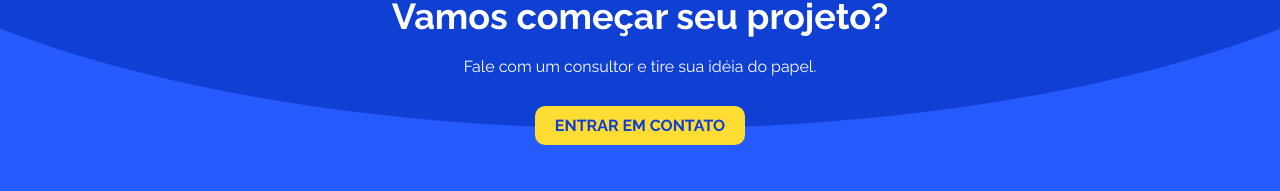
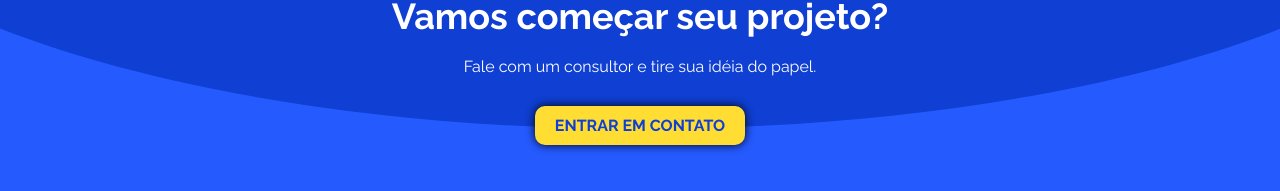
Before and after one commit to DevNylo/Agencia-Bold, a plain HTML site: page index.html in a window 1280 px wide. Shown: the part 1801-1992 px from the top of the page. Drawn offline with Linux system fonts and the light colour scheme.

Commit message:
Update style.css

```diff
--- a/style.css
+++ b/style.css
@@ -219,5 +219,5 @@ section.pq-nos > p{
 
     color: #0F3FD3;
     background-color: #FFDD33;
-
+    box-shadow: 0px 0px 10px 0px #000000;
 }
```
